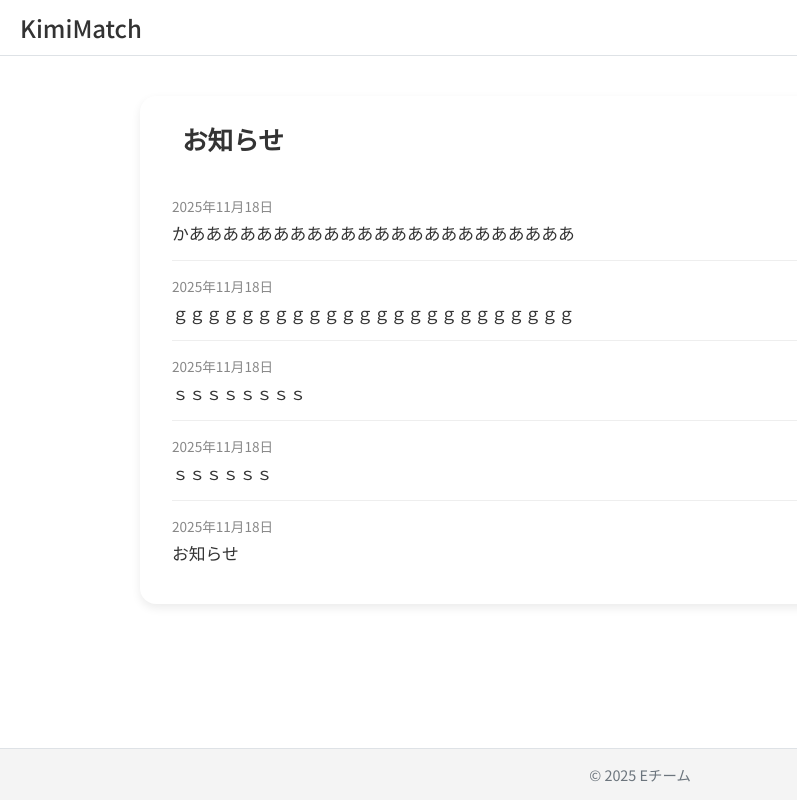
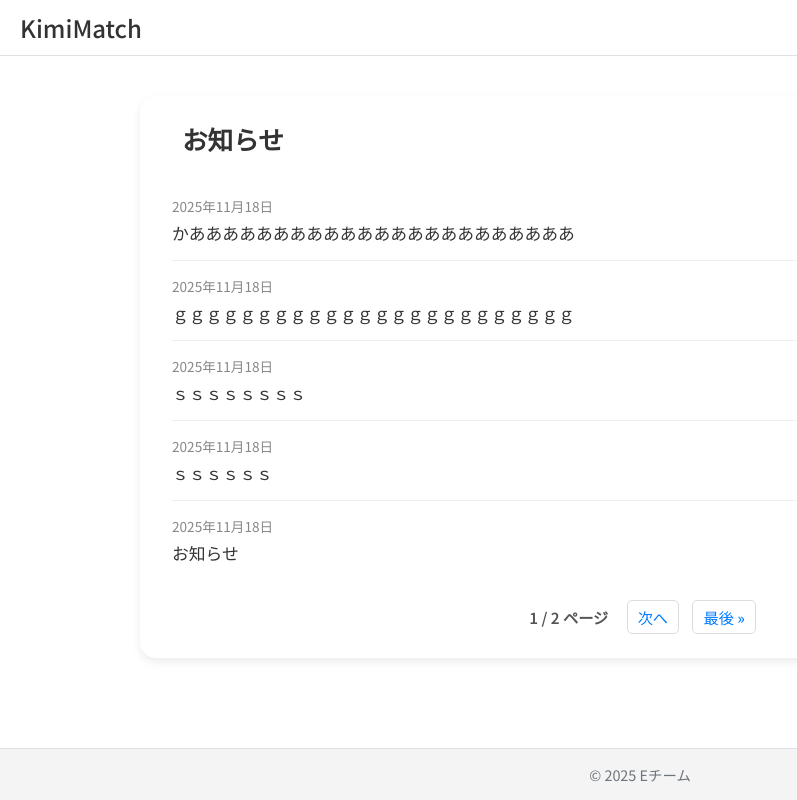
Before and after one commit to sho-kino66/kimimatch, a Django app: page /accounts/dashboard/ in a window 1280 px wide. Shown: the whole page, without its empty margins (0-797 px from the left). Run offline with Django 4.2, Linux system fonts and the light colour scheme; a user stored in the database is signed in; data comes from the database, SQL or seed files in the repository; both versions use the stored data as it was after the commit.

Commit message:
お知らせ

```diff
--- a/accounts/views.py
+++ b/accounts/views.py
@@ -13,6 +13,7 @@ from chat.models import ChatRoom # ChatRoom もインポート
 from django.db.models import Q, Count
 from portfolios.models import Portfolio
 from core.models import Announcement
+from django.core.paginator import Paginator
 
 # ==================================
 # 1. 新規登録（サインアップ）関連
@@ -115,6 +116,7 @@ def dashboard(request):
     user_type = None
     profile = None
 
+    # --- ユーザー種別とプロフィールの判定 (既存のコード) ---
     try:
         profile = user.student
         user_type = 'student'
@@ -132,14 +134,26 @@ def dashboard(request):
                 else:
                     user_type = 'unassigned'
 
-    announcements = Announcement.objects.all().order_by('-created_at')[:5]
+    # --- ↓↓ 変更部分: ページネーションの実装 ↓↓ ---
+
+    # 1. 全てのお知らせを取得
+    announcement_list = Announcement.objects.all().order_by('-created_at')
+
+    # 2. Paginatorを設定 (1ページあたり5件)
+    paginator = Paginator(announcement_list, 5)
+
+    # 3. URLのパラメータ(?page=2など)から現在のページ番号を取得
+    page_number = request.GET.get('page')
+
+    # 4. 指定されたページのデータ（page_obj）を取得
+    page_obj = paginator.get_page(page_number)
 
     context = {
         'username': user.username,
         'user_type': user_type,
         'profile': profile,
-        # --- ↓↓ 追加部分: テンプレートに渡す ↓↓ ---
-        'announcements': announcements,
+        # テンプレートには page_obj を 'announcements' として渡します
+        'announcements': page_obj,
     }
     return render(request, 'accounts/dashboard.html', context)
 
--- a/static/style.css
+++ b/static/style.css
@@ -2052,3 +2052,33 @@ body.auth-page-mode footer {
 .auth-footer-links span {
   color: #ccc; /* 区切り線の色 */
 }
+
+/* === 16. ページネーション (dashboard.html) === */
+.pagination {
+  margin-top: 20px;
+  text-align: center;
+  font-size: 0.95rem;
+}
+.pagination .step-links {
+  display: inline-block;
+}
+.pagination .page-link {
+  display: inline-block;
+  padding: 5px 10px;
+  margin: 0 5px;
+  border: 1px solid #ddd;
+  border-radius: 5px;
+  color: #007bff;
+  text-decoration: none;
+  background-color: #fff;
+  transition: background-color 0.2s;
+}
+.pagination .page-link:hover {
+  background-color: #f0f0f0;
+  text-decoration: none;
+}
+.pagination .current {
+  margin: 0 10px;
+  font-weight: 600;
+  color: #555;
+}
--- a/templates/accounts/dashboard.html
+++ b/templates/accounts/dashboard.html
@@ -12,17 +12,33 @@
         {% for item in announcements %}
           <li class="announcement-item">
             <span class="announcement-date">{{ item.created_at|date:"Y年m月d日" }}</span>
-
             <div class="announcement-title">
               <a href="{% url 'core:announcement_detail' item.pk %}">
                 {{ item.title }}
               </a>
             </div>
-
-            </li>
+          </li>
         {% endfor %}
       </ul>
-    {% else %}
+
+      <div class="pagination">
+        <span class="step-links">
+            {% if announcements.has_previous %}
+                <a href="?page=1" class="page-link">&laquo; 先頭</a>
+                <a href="?page={{ announcements.previous_page_number }}" class="page-link">前へ</a>
+            {% endif %}
+
+            <span class="current">
+                {{ announcements.number }} / {{ announcements.paginator.num_pages }} ページ
+            </span>
+
+            {% if announcements.has_next %}
+                <a href="?page={{ announcements.next_page_number }}" class="page-link">次へ</a>
+                <a href="?page={{ announcements.paginator.num_pages }}" class="page-link">最後 &raquo;</a>
+            {% endif %}
+        </span>
+      </div>
+      {% else %}
       <div class="no-announcement">
         <p>現在、新しいお知らせはありません。</p>
       </div>
```
Also changed, not shown: db.sqlite3.
